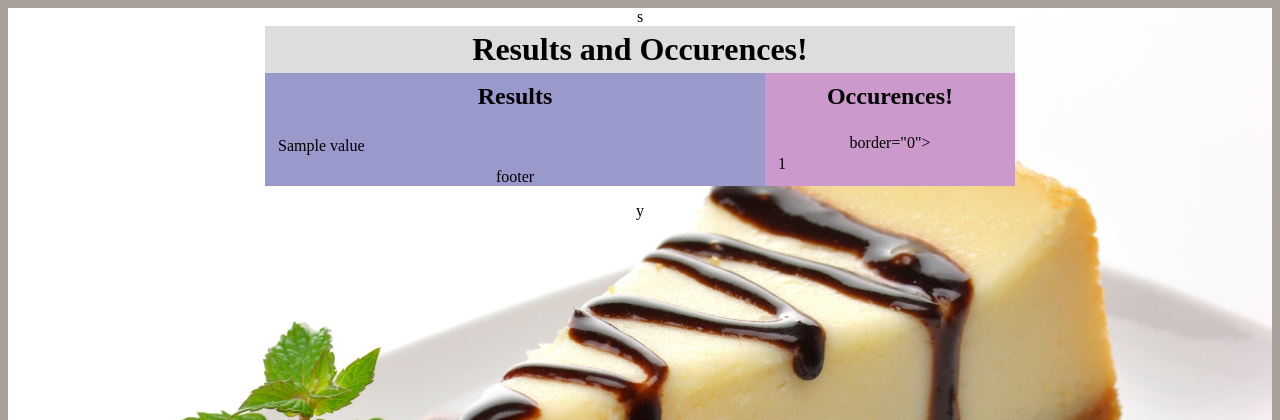
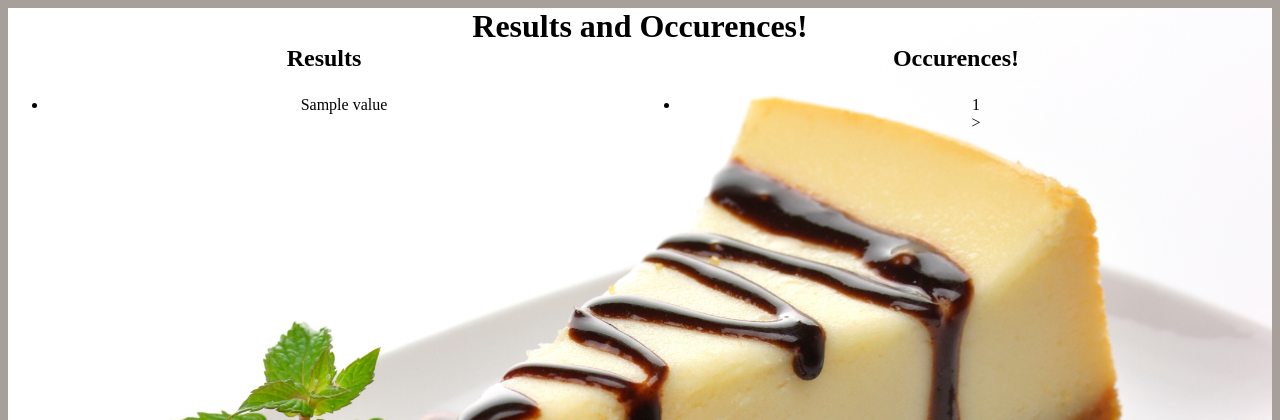
Before and after one commit to voidyknight/Questions, a Flask app: template templates/answer.html in a window 1280 px wide. Shown: the top 420 px of the page. Run offline with Flask 2, Linux system fonts and the light colour scheme; the template is opened without the code that fills it: most values are stand-ins (such as "Sample title", 1, 10 or a date in 2020).

Commit message:
two columns attempt #2

```diff
--- a/templates/answer.html
+++ b/templates/answer.html
@@ -2,34 +2,25 @@
   <title>
     Answers!
   </title>
-  s<link rel="stylesheet" href="/static/swag.css" type ="text/css" media="screen">
+  <link rel="stylesheet" href="/static/swag.css" type ="text/css" media="screen">
 </head>
 
 <body>
-
-  <div id="wrap">
-    <div id="header"><h1>Results and Occurences!</h1></div>
-    <div id="main">
+  <h1>Results and Occurences!</h1>
+  <div style = "float: left; width: 50%;">
     <h2>Results</h2>
-      <table border="0">
+    <ul>
       {% for value in keys %}
-	<tr><td>{{value}}</td></tr>
+      <li>{{value}}</li>
       {% endfor %}
-      </table>
+    </ul>
   </div>
-    <div id="sidebar">
+  <div style = "float: right; width: 50%;">
     <h2>Occurences!</h2>
-      <table> border="0">
+    <ul>
       {% for num in values %}
-	<tr><td>{{num}}</td></tr>
-	{% endfor %}
-      </table>
+      <li>{{num}}</li>
+      {% endfor %}>
+    </ul>
   </div>
-    <div id="footer">
-      <p>footer</p>
-    </div>
-  </div>y
-
-
-
 </body>
```
Also changed, not shown: 1 other file. Lines whose indentation alone changed are shown as unchanged.
